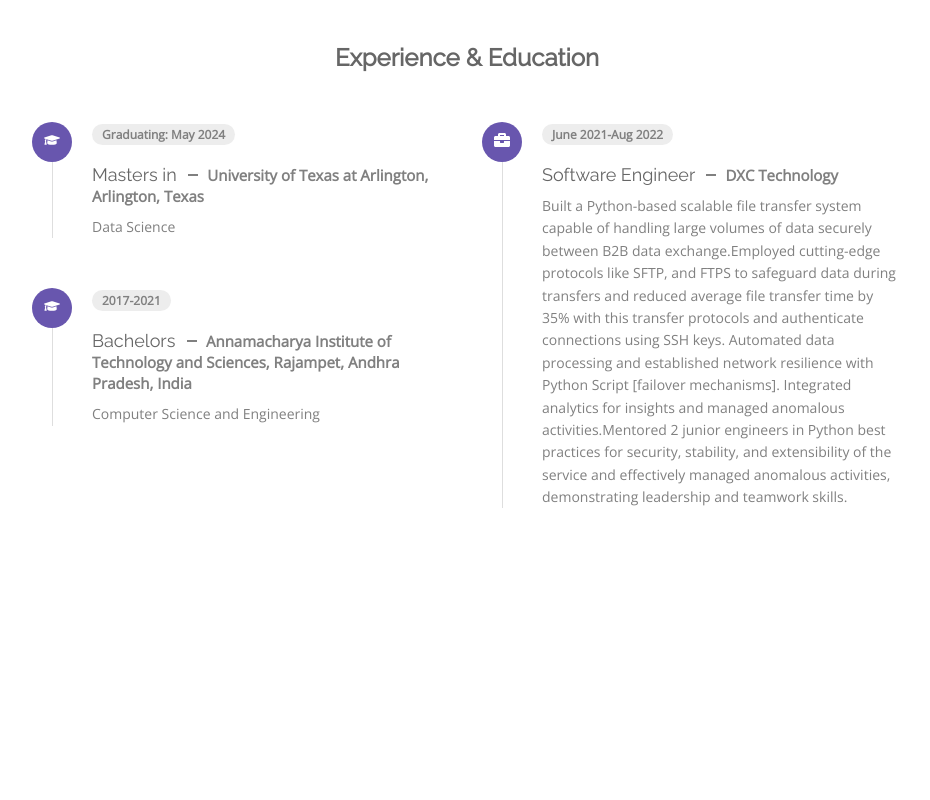
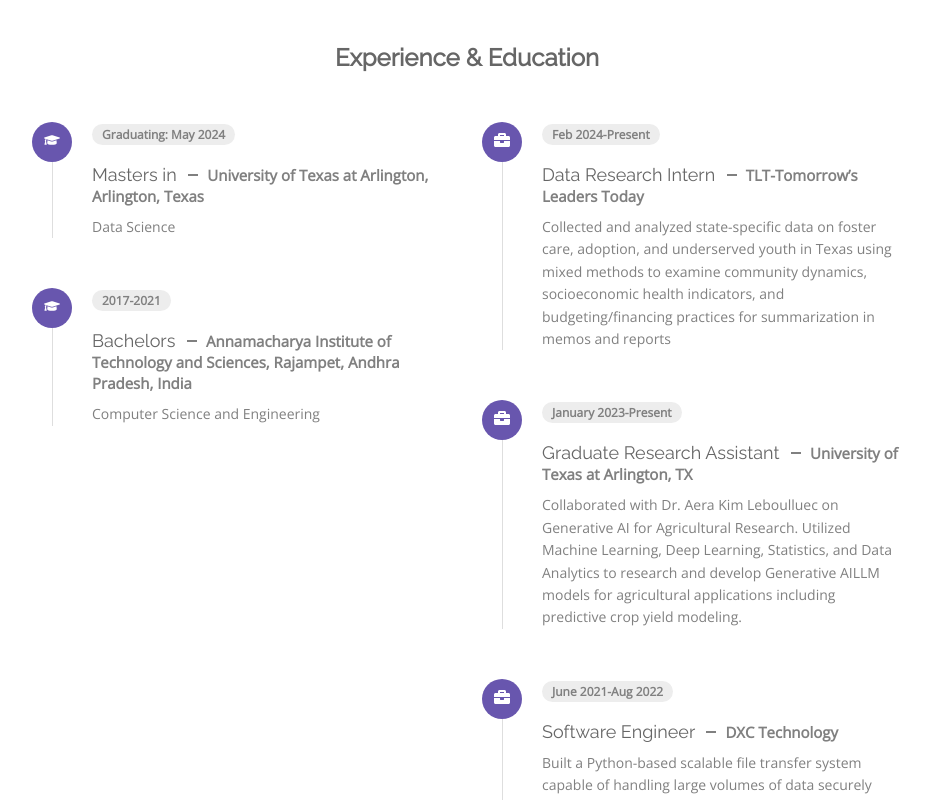
Before and after one commit to AAmitha/Portfolio, a React (Create React App) app: page /about in a window 1280 px wide. Shown: the part 1220-2020 px from the top of the page, without its empty margins (173-1103 px from the left). Before the commit the page ends 1798 px from the top, so only its background shows below. Built offline with nearby package versions, Linux system fonts and the light colour scheme.

Commit message:
Update data.jsx

```diff
--- a/src/data.jsx
+++ b/src/data.jsx
@@ -119,6 +119,22 @@ export const personalInfo = [
 export const resume = [
   {
     id: 1,
+    category: 'experience',
+    icon: <FaBriefcase />,
+    year: 'Feb 2024-Present',
+    title: 'Data Research Intern <span> TLT-Tomorrow’s Leaders Today </span>',
+    desc: "Collected and analyzed state-specific data on foster care, adoption, and underserved youth in Texas using mixed methods to examine community dynamics, socioeconomic health indicators, and budgeting/financing practices for summarization in memos and reports" ,
+  },
+  {
+    id: 2,
+    category: 'experience',
+    icon: <FaBriefcase />,
+    year: 'January 2023-Present',
+    title: 'Graduate Research Assistant <span>  University of Texas at Arlington, TX </span>',
+    desc: "Collaborated with Dr. Aera Kim Leboulluec on Generative AI for Agricultural Research. Utilized Machine Learning, Deep Learning, Statistics, and Data Analytics to research and develop Generative AILLM models for agricultural applications including predictive crop yield modeling." ,
+  },
+  {
+    id: 3,
     category: 'experience',
     icon: <FaBriefcase />,
     year: 'June 2021-Aug 2022',
```
